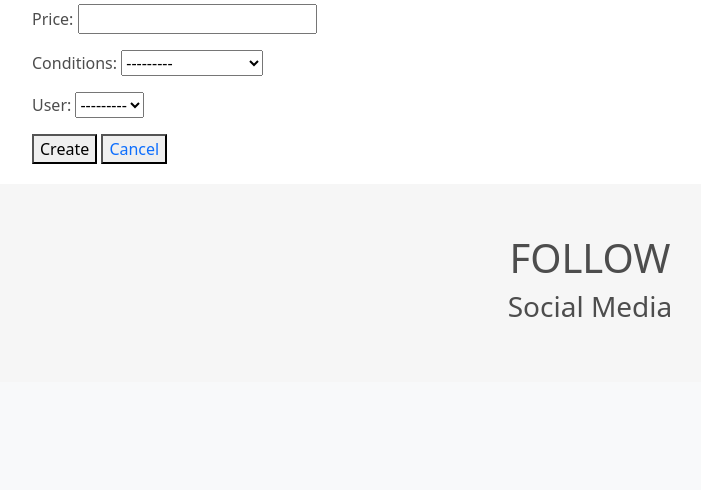
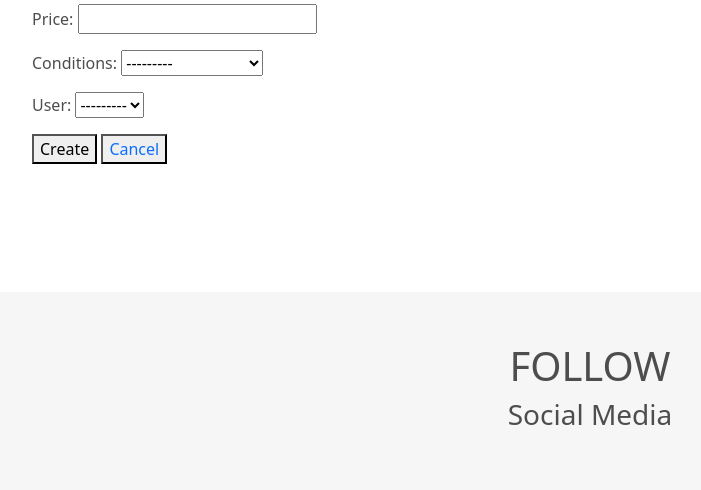
Before and after one commit to ErikYSH/active-haul, a Django app: page /products/create in a window 1280 px wide. Shown: the part 664-1154 px from the top of the page, without its empty margins (50-751 px from the left). Before the commit the page ends 981 px from the top, so only its background shows below. Run offline with Django 4.2, Linux system fonts and the light colour scheme; parts of the project's set-up code (start-up, migrations or seed data) failed here and were passed over.

Commit message:
footer styling applied

```diff
--- a/main_app/static/style/style.css
+++ b/main_app/static/style/style.css
@@ -21,7 +21,7 @@ section {
 	margin-top: 20px;
 }
 footer {
-	position: relative;
+	/* position: absolute; */
     left: 0;
     bottom: 0;
     height: 100px;
--- a/main_app/templates/base.html
+++ b/main_app/templates/base.html
@@ -73,7 +73,7 @@
         {% endblock %}
     </main>
     <footer>
-      <section style="background-color: #F6F6F6;">
+      <section style="background-color: #F6F6F6; margin-top: 10%; position: absolute; width: 100%;">
         <div class="allFooter" style="display: flex; justify-content: center; align-items: center; flex-direction: column; padding: 50px; max-height: 100%;">
           <div>
             <h1>FOLLOW</h1>
```
